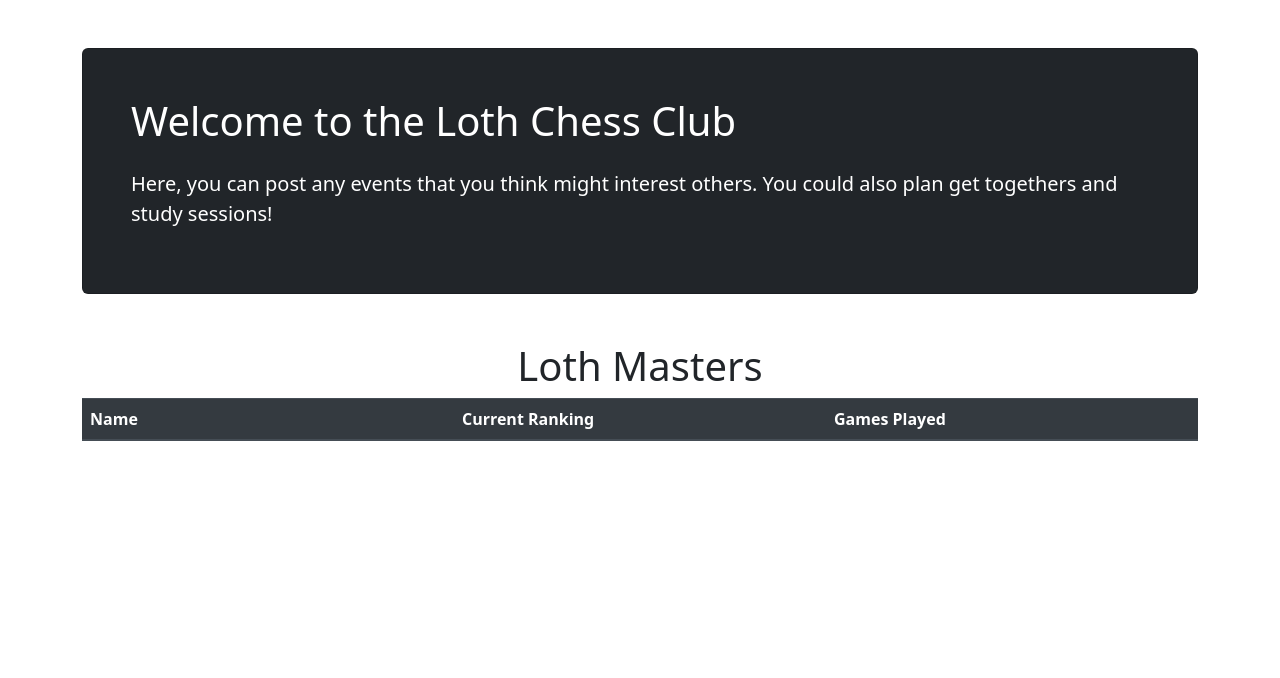
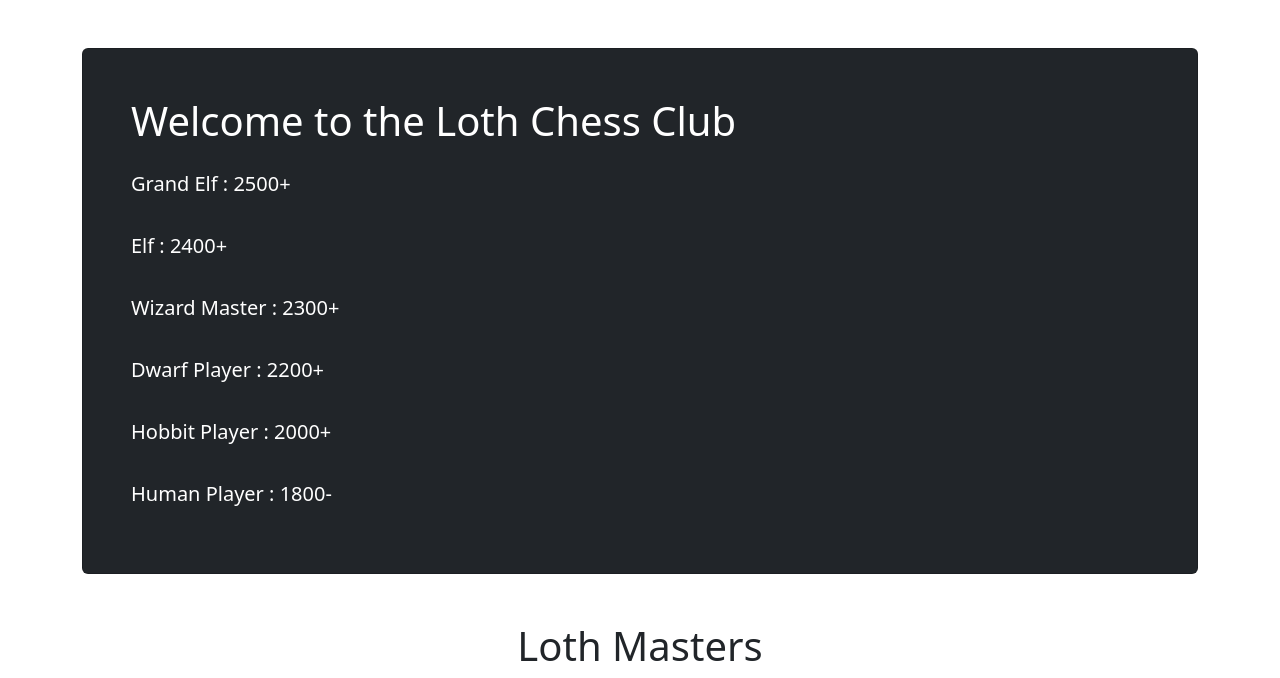
Before and after one commit to AyushmaanAggarwal/chessTracker, a Flask app: page / in a window 1280 px wide. Shown: the part 56-734 px from the top of the page. Run offline with Flask 3, Linux system fonts and the light colour scheme; the visitor is signed in with stand-in values (Sample User, id 1); data that the repository does not hold is empty; some libraries are stand-ins or nearby versions.

Commit message:
Added tiers

```diff
--- a/website/templates/games.html
+++ b/website/templates/games.html
@@ -2,12 +2,6 @@
 {% block title %}LM{% endblock %}
 
 {% block content %}
-<br><br>
-<div class="card p-4 p-md-5 mb-4 rounded text-bg-dark">
-  <h1>Welcome to the Loth Chess Club</h1>
-  <p class="lead my-3">Here, you can post any events that you think might interest others. You could
-   also plan get togethers and study sessions!</p>
-</div>
 <br>
 
 <h1 align="center">Games</h1>
--- a/website/templates/new_game.html
+++ b/website/templates/new_game.html
@@ -15,24 +15,28 @@
         <option value="Bullet 1+1">Bullet 1min+1sec</option>
         <option value="Bullet 1">Bullet 1min</option>
     </select>
+    <br>
     <select name="player1" class="form-select" aria-label="Player 1">
         <option selected>Player 1</option>
         {% for player in players %}
         <option value="{{ player.fullName }}">{{ player.name }}</option>
         {% endfor %}
     </select>
+    <br>
     <select name="player2" class="form-select" aria-label="Player 2">
         <option selected>Player 2</option>
         {% for player in players %}
         <option value="{{ player.fullName }}">{{ player.name }}</option>
         {% endfor %}
     </select>
+    <br>
     <select name="winner" class="form-select" aria-label="Winning Player">
         <option selected>Loth Master</option>
         <option value="1 - 0">Player 1</option>
         <option value="0 - 1">Player 2</option>
         <option value="½ - ½">Tie</option>
     </select>
+    <br>
     <button type="submit" class="btn btn-primary">Add</button>
 </form>
 {% endblock %}
--- a/website/templates/players.html
+++ b/website/templates/players.html
@@ -5,8 +5,12 @@
 <br><br>
 <div class="card p-4 p-md-5 mb-4 rounded text-bg-dark">
   <h1>Welcome to the Loth Chess Club</h1>
-  <p class="lead my-3">Here, you can post any events that you think might interest others. You could
-   also plan get togethers and study sessions!</p>
+  <p class="lead my-3">Grand Elf     : 2500+</p>
+  <p class="lead my-3">Elf           : 2400+</p>
+  <p class="lead my-3">Wizard Master : 2300+</p>
+  <p class="lead my-3">Dwarf Player  : 2200+</p>
+  <p class="lead my-3">Hobbit Player : 2000+</p>
+  <p class="lead my-3">Human Player  : 1800-</p>
 </div>
 <br>
 
```
